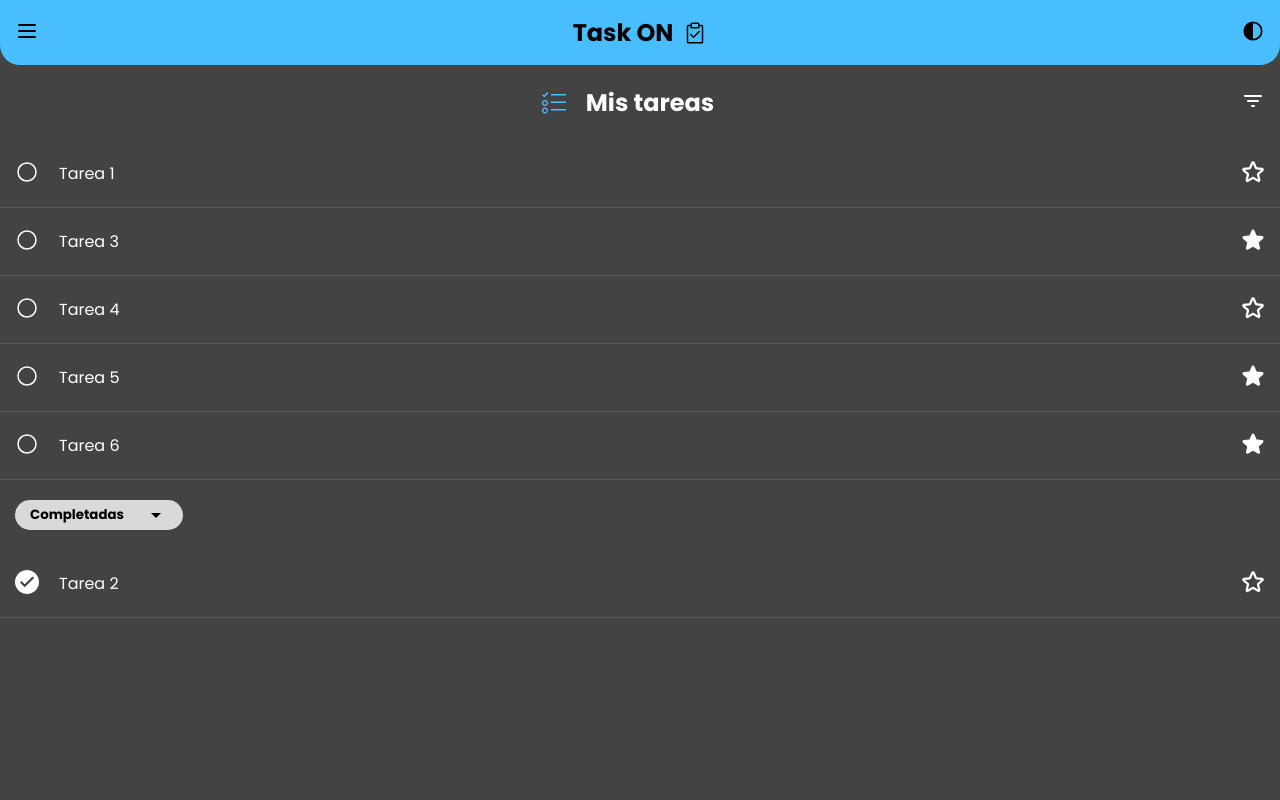
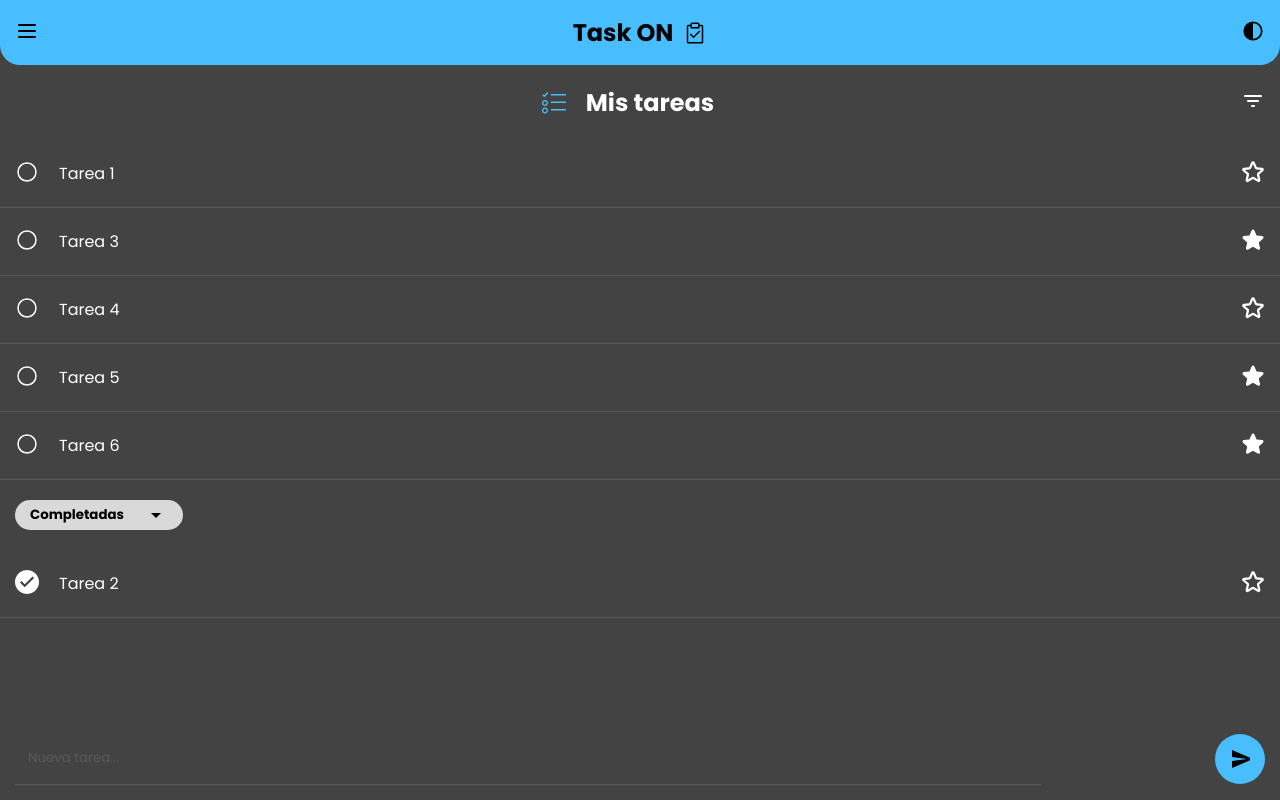
Before and after one commit to pablobarcala/todo-front, an Angular app: page /home in a window 1280 px wide. Built offline with nearby package versions, Linux system fonts and the light colour scheme.

Commit message:
agregar componente para crear tareas

```diff
--- /dev/null
+++ b/src/app/components/add-tarea/add-tarea.component.css
@@ -0,0 +1,40 @@
+.container {
+    position: fixed;
+    width: 100%;
+    box-sizing: border-box;
+    bottom: 0;
+    padding: 15px;
+    display: flex;
+    align-items: center;
+    justify-content: space-between;
+}
+
+input {
+    width: 80%;
+    background-color: transparent;
+    border: none;
+    border-bottom: 1px solid var(--SECOND-GREY);
+    font-family: "Poppins";
+    padding: 16px 13px;
+    color: var(--PRIMARY-TEXT);
+}
+
+input::placeholder {
+    color: var(--SECOND-GREY);
+}
+
+input:focus {
+    outline: none;
+}
+
+button {
+    background-color: var(--PRIMARY);
+    color: var(--HEADER-TEXT);
+    border: none;
+    width: 50px;
+    height: 50px;
+    border-radius: 50%;
+    padding: 15px;
+    display: flex;
+    align-items: center;
+}
--- /dev/null
+++ b/src/app/components/add-tarea/add-tarea.component.html
@@ -0,0 +1,6 @@
+<div class="container">
+    <input type="text" placeholder="Nueva tarea...">
+    <button>
+        <mat-icon>send</mat-icon>
+    </button>
+</div>
--- a/src/app/components/home/home.component.html
+++ b/src/app/components/home/home.component.html
@@ -2,4 +2,5 @@
     <app-subheader></app-subheader>
     <app-tareas></app-tareas>
     <app-tareas-completadas></app-tareas-completadas>
+    <app-add-tarea></app-add-tarea>
 </div>
--- a/src/app/components/home/home.component.ts
+++ b/src/app/components/home/home.component.ts
@@ -3,11 +3,12 @@ import { TareasCompletadasComponent } from '../tareas-completadas/tareas-complet
 import { TareasComponent } from '../tareas/tareas.component';
 import { SubheaderComponent } from '../subheader/subheader.component';
 import { HeaderComponent } from '../header/header.component';
+import { AddTareaComponent } from '../add-tarea/add-tarea.component';
 
 @Component({
   selector: 'app-home',
   standalone: true,
-  imports: [HeaderComponent, SubheaderComponent, TareasComponent, TareasCompletadasComponent],
+  imports: [HeaderComponent, SubheaderComponent, TareasComponent, TareasCompletadasComponent, AddTareaComponent],
   templateUrl: './home.component.html',
   styleUrl: './home.component.css'
 })
--- a/src/styles.css
+++ b/src/styles.css
@@ -7,7 +7,6 @@
     background-color: var(--BACKGROUND);
     --PRIMARY: #48BEFF;
     --HEADER-TEXT: #000;
-    --GREY: #818181;
     /* editar variables de angular material MENU */
     --mat-menu-container-color: var(--MENU-BG);
     --mat-menu-container-shape: 10px;
```
Also changed, not shown: src/app/components/add-tarea/add-tarea.component.ts (added, +13 -0 lines), 1 other file (tests, documents, lock files or other folders).
